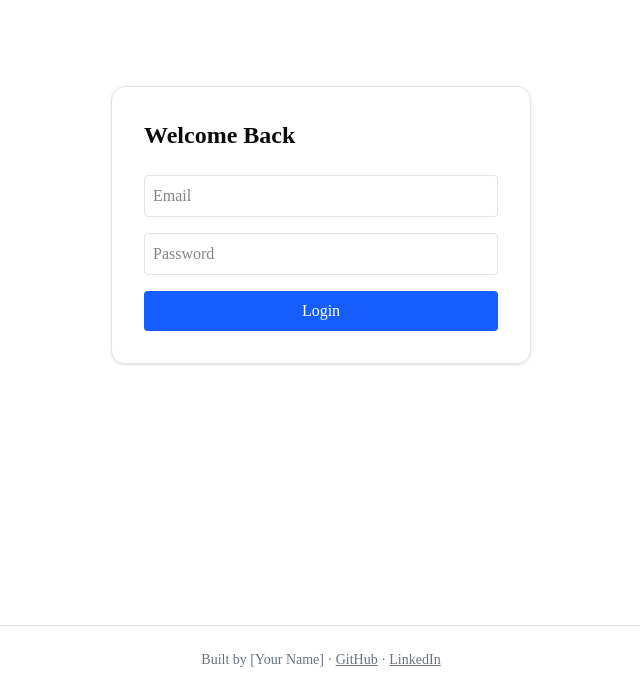
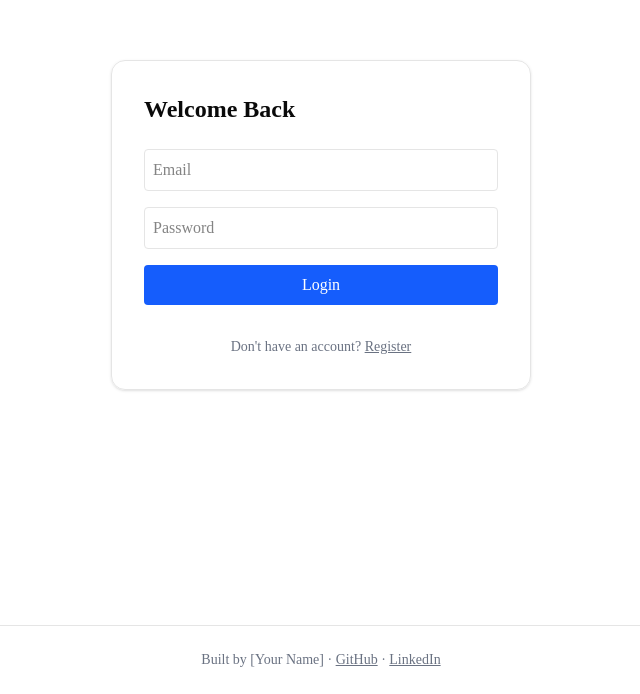
Before and after one commit to HardikKapil1/house-of-edtech-editor, a Next.js app: page /login in a window 1280 px wide. Shown: the part 175-869 px from the top of the page, without its empty margins (319-959 px from the left). Built offline with nearby package versions, Linux system fonts and the light colour scheme; no server answers.

Commit message:
feat: add registration link to LoginForm and improve auth configuration

```diff
--- a/src/app/login/page.tsx
+++ b/src/app/login/page.tsx
@@ -1,4 +1,6 @@
+// src/app/login/page.tsx
 import LoginForm from "@/features/auth/components/login-form";
+import Link from "next/link";
 
 export default function LoginPage() {
   return (
@@ -8,6 +10,7 @@
           Welcome Back
         </h1>
 
+
         <LoginForm />
       </div>
     </main>
--- a/src/features/auth/components/login-form.tsx
+++ b/src/features/auth/components/login-form.tsx
@@ -1,8 +1,10 @@
+// src/features/auth/components/login-form.tsx
 "use client";
 
 import { useState } from "react";
 import { signIn } from "next-auth/react";
 import { useRouter } from "next/navigation";
+import Link from "next/link";
 
 export default function LoginForm() {
   const router = useRouter();
@@ -59,6 +61,12 @@
       >
         Login
       </button>
+      <p className="text-center text-sm text-gray-500 mt-4">
+  Don't have an account?{" "}
+  <Link href="/register" className="underline">
+    Register
+  </Link>
+</p>
     </form>
   );
 }
--- a/src/lib/auth.ts
+++ b/src/lib/auth.ts
@@ -4,6 +4,10 @@
 import Credentials from "next-auth/providers/credentials";
 
 export const { handlers, auth, signIn, signOut } = NextAuth({
+  trustHost: true,
+  pages: {
+    signIn: "/login",
+  },
   providers: [
     Credentials({
       credentials: {
```
